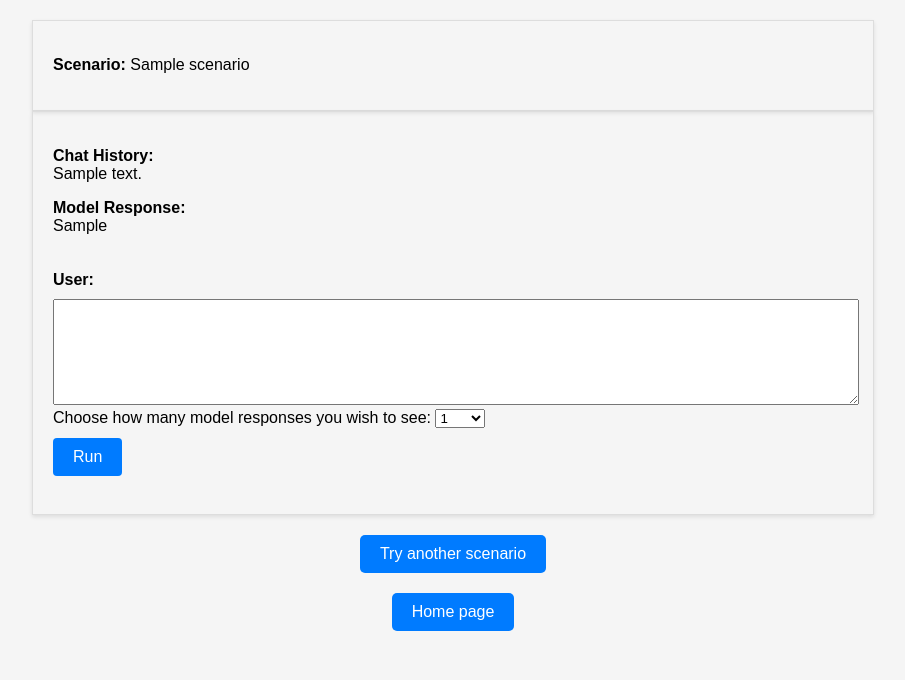
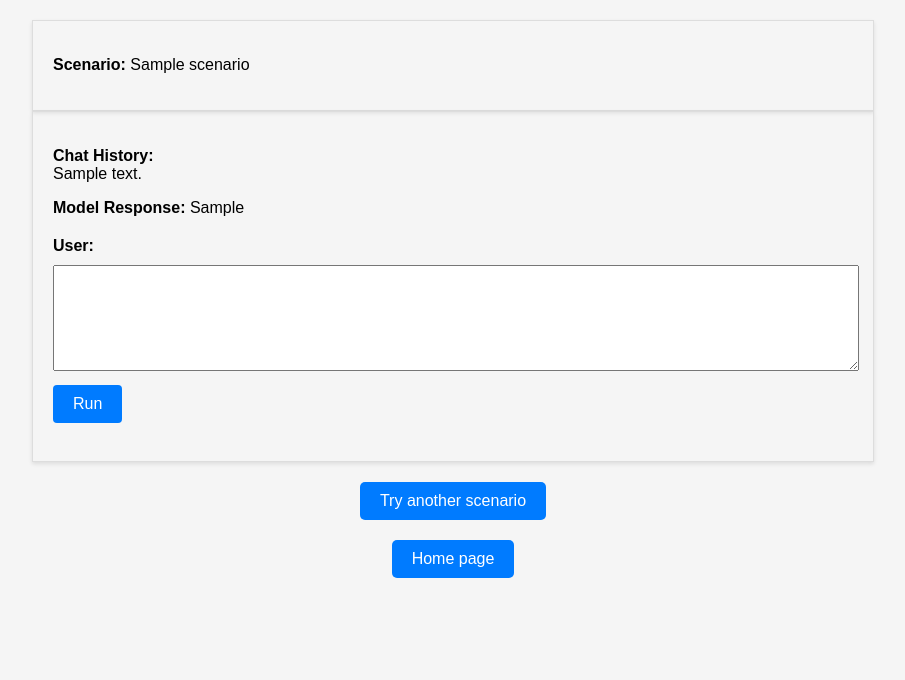
Before and after one commit to ece1786-2024/CareBrew, a Flask app: template templates/training_mode_response.html in a window 1280 px wide. Shown: the part 120-800 px from the top of the page, without its empty margins (187-1092 px from the left). Run offline with Flask 3, Linux system fonts and the light colour scheme; the template is opened without the code that fills it: most values are stand-ins (such as "Sample title", 1, 10 or a date in 2020).

Commit message:
Revert "Merge pull request #2 from ece1786-2024/feature/multi-response"
This reverts commit 688ae78b8b0a36e151cee7515a7840dd4886a8b2, reversing
changes made to 468e59156e28a258142da8ffafc16ccf35e14f9d.

```diff
--- a/app.py
+++ b/app.py
@@ -1,4 +1,5 @@
 from flask import Flask, render_template, request, session
+import openai
 import pandas as pd
 import json
 
@@ -48,8 +49,7 @@ def training_mode():
     # Process user response in Training Mode
     elif request.method == 'POST' and 'user_response' in request.form:
         user_response = request.form['user_response']
-        number_response = int(request.form['number_response'])
-        model_response, chat_session = process_training_response(chat_session, generated_scenario, user_response, number_response)
+        model_response, chat_session = process_training_response(chat_session, generated_scenario, user_response)
         chat_session_text = process_chat_session(chat_session)
         session['chat_session'] = chat_session
         session['chat_session_text'] = chat_session_text
@@ -64,18 +64,12 @@ def training_mode():
             'training_mode_response.html',
             scenario=generated_scenario,
             chat_session_text=chat_session_text,
-            model_response=model_response,
-            model_response_beautified=model_response_beautified,
-            number_response=number_response
+            model_response=model_response
         )
 
     elif request.method == 'POST' and 'user_input' in request.form:
         user_input = request.form['user_input']
-        number_response = int(request.form['number_response'])
-        selected_model_response = int(request.form['selected_model_response'])
-        print(selected_model_response)
-        model_response = model_response[selected_model_response-1]
-        model_response, chat_session = process_training_response(chat_session, model_response, user_input, number_response)
+        model_response, chat_session = process_training_response(chat_session, model_response, user_input)
         chat_session_text = process_chat_session(chat_session)
         session['chat_session'] = chat_session
         session['chat_session_text'] = chat_session_text
@@ -85,8 +79,7 @@ def training_mode():
             'training_mode_response.html',
             scenario=generated_scenario,
             chat_session_text=chat_session_text,
-            model_response=model_response,
-            number_response=number_response
+            model_response=model_response
         )
 
     return render_template('training_mode_base.html', scenario=generated_scenario)
--- a/models/training_mode_response.py
+++ b/models/training_mode_response.py
@@ -127,7 +127,7 @@ system_prompt = [{
     """
 }]
 
-def call_to_API(chat_session, assistant_prompt, user_response, number_responses):
+def call_to_API(chat_session, assistant_prompt, user_response):
     # Add the assistant prompt to the session
     chat_session = chat_session + [
         {"role": "assistant", "content": assistant_prompt},
@@ -144,12 +144,8 @@ def call_to_API(chat_session, assistant_prompt, user_response, number_responses)
         temperature=1,
         top_p=1,
         frequency_penalty=0,
-        presence_penalty=0,
-        n=number_responses
+        presence_penalty=0
     )
 
-    model_response = []
-    for n in range(number_responses):
-        model_response.append(response.choices[n].message.content.strip())
     # Access the response message using dot notation
-    return model_response, chat_session
+    return response.choices[0].message.content.strip(), chat_session
--- a/templates/training_mode_response.html
+++ b/templates/training_mode_response.html
@@ -1,120 +1,23 @@
 <!DOCTYPE html>
 <html lang="en">
-
 <head>
     <meta charset="UTF-8">
     <title>CareBrew - Training Mode</title>
     <link rel="stylesheet" href="{{ url_for('static', filename='style.css') }}">
     <style>
-        body {
-            font-family: Arial, sans-serif;
-            margin: 0;
-            padding-top: 20px;
-            display: flex;
-            flex-direction: column;
-            align-items: center;
-        }
-
-        .header {
-            display: flex;
-            align-items: center;
-            justify-content: center;
-            width: 100%;
-            max-width: 900px;
-            margin-bottom: 20px;
-            text-align: center;
-        }
-
-        .logo {
-            width: 100px;
-            height: 100px;
-            margin-right: 15px;
-        }
-
-        h1 {
-            font-size: 2em;
-            margin: 0;
-        }
-
-        .container {
-            width: 80%;
-            max-width: 800px;
-            border: 1px solid #ddd;
-            padding: 20px;
-            box-shadow: 0 2px 4px rgba(0, 0, 0, 0.1);
-        }
-
-        textarea {
-            width: 100%;
-            margin-top: 10px;
-            height: 100px;
-        }
-
-        select {
-            width: 50px;
-        }
-
-        button {
-            margin-top: 10px;
-            padding: 10px 20px;
-            font-size: 16px;
-        }
-
-        .form-section {
-            margin-top: 20px;
-        }
-
-        p {
-            margin-top: 15px;
-        }
-
-        .back-button {
-            margin-top: 20px;
-            padding: 10px 20px;
-            background-color: #007BFF;
-            color: #fff;
-            border: none;
-            border-radius: 5px;
-            cursor: pointer;
-            text-decoration: none;
-        }
-
-        .back-button:hover {
-            background-color: #0056b3;
-        }
-
-        .tile-container {
-            display: flex;
-            gap: 10px;
-            flex-wrap: wrap;
-            max-width: 80%;
-        }
-
-        .tile {
-            width: 60px;
-            height: 60px;
-            display: flex;
-            justify-content: center;
-            align-items: center;
-            background-color: #e0e0e0;
-            border: 2px solid transparent;
-            border-radius: 8px;
-            cursor: pointer;
-            transition: all 0.2s ease;
-        }
-
-        .tile:hover {
-            background-color: #cce4ff;
-        }
-
-        .tile.selected {
-            background-color: #4caf50;
-            color: white;
-            border-color: #388e3c;
-        }
+        body { font-family: Arial, sans-serif; margin: 0; padding-top: 20px; display: flex; flex-direction: column; align-items: center; }
+        .header { display: flex; align-items: center; justify-content: center; width: 100%; max-width: 900px; margin-bottom: 20px; text-align: center; }
+        .logo { width: 100px; height: 100px; margin-right: 15px; }
+        h1 { font-size: 2em; margin: 0; }
+        .container { width: 80%; max-width: 800px; border: 1px solid #ddd; padding: 20px; box-shadow: 0 2px 4px rgba(0, 0, 0, 0.1); }
+        textarea { width: 100%; margin-top: 10px; height: 100px; }
+        button { margin-top: 10px; padding: 10px 20px; font-size: 16px; }
+        .form-section { margin-top: 20px; }
+        p { margin-top: 15px; }
+        .back-button { margin-top: 20px; padding: 10px 20px; background-color: #007BFF; color: #fff; border: none; border-radius: 5px; cursor: pointer; text-decoration: none; }
+        .back-button:hover { background-color: #0056b3; }
     </style>
 </head>
-
 <body>
     <header class="header">
         <img src="{{ url_for('static', filename='logo.png') }}" alt="CareBrew Logo" class="logo">
@@ -125,55 +28,14 @@
     </div>
     <div class="container">
         <p><strong>Chat History:</strong><br> {{ chat_session_text|safe }}</p>
-        <p><strong>Model Response:</strong><br> {{ model_response_beautified|safe }}</p>
-        <label id="tileLabel"><strong>Choose the model response to proceed (first one chosen by default):</strong></label>
-        <div class="tile-container" id="tileContainer"></div>
+        <p><strong>Model Response:</strong> {{ model_response }}</p>
         <form method="post" class="form-section">
-            <input type="hidden" name="selected_model_response" id="selectedTile">
             <label for="user_input"><strong>User:</strong></label>
             <textarea name="user_input" required></textarea>
-            <label for="number_response">Choose how many model responses you wish to see:</label>
-            <select id="number_response" name="number_response">
-                <option value="1" selected>1</option>
-                <option value="2">2</option>
-                <option value="3">3</option>
-                <option value="4">4</option>
-                <option value="5">5</option>
-            </select>
-            <br>
             <button type="submit">Run</button><br><br>
         </form>
-        <script>
-            const numberOfTiles = parseInt('{{ number_response }}', 10) || 1;
-            const tileContainer = document.getElementById('tileContainer');
-            const tileLabel = document.getElementById('tileLabel');
-            const selectedTileInput = document.getElementById('selectedTile');
-            selectedTileInput.value = 1;
-
-            if (numberOfTiles > 1) {
-                tileLabel.style.display = 'block';
-                for (let i = 1; i <= numberOfTiles; i++) {
-                    const tile = document.createElement('div');
-                    tile.classList.add('tile');
-                    tile.textContent = i;
-                    tile.dataset.value = i; // Store the tile's value as a data attribute
-                    tileContainer.appendChild(tile);
-                }
-
-                const tiles = document.querySelectorAll('.tile');
-                tiles.forEach(tile => {
-                    tile.addEventListener('click', () => {
-                        tiles.forEach(t => t.classList.remove('selected'));
-                        tile.classList.add('selected');
-                        selectedTileInput.value = tile.dataset.value;
-                    });
-                });
-            } else { tileLabel.style.display = 'none'; }
-        </script>
     </div>
-
     <a href="{{ url_for('training_mode') }}" class="back-button">Try another scenario</a>
     <a href="{{ url_for('base') }}" class="back-button">Home page</a>
 </body>
-
 </html>
```
Also changed, not shown: templates/training_mode_base.html (+0 -10 lines).
